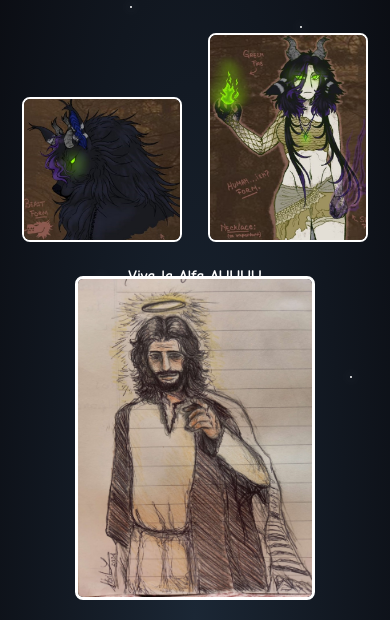
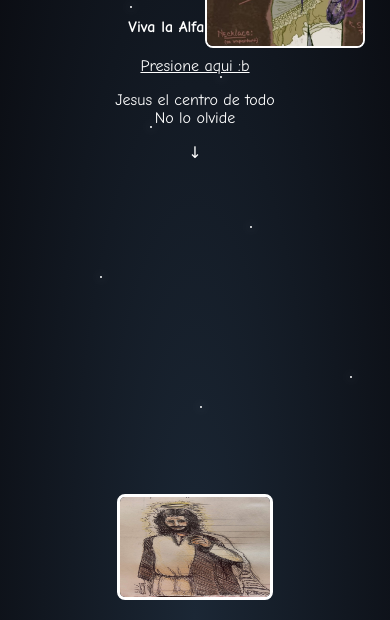
Before and after one commit to Elisuperr/Darkka, a plain HTML site: page index.html in a window 390 px wide. Shown: the part 224-844 px from the top of the page. Drawn offline with Linux system fonts and the light colour scheme.

Commit message:
Add files via upload

```diff
--- a/styles.css
+++ b/styles.css
@@ -140,7 +140,7 @@ body {
       left: auto;
       right: auto;
       margin: 10px;
-      position: relative;
+      position: absolute;
     }
 
     .Darkkafur {
@@ -152,8 +152,8 @@ body {
     }
 
     .Gsus {
-      width: 60vw;
-      height: auto;
+      width: 150px;
+      height: 100px;
       bottom: 20px;
     }
 
```
